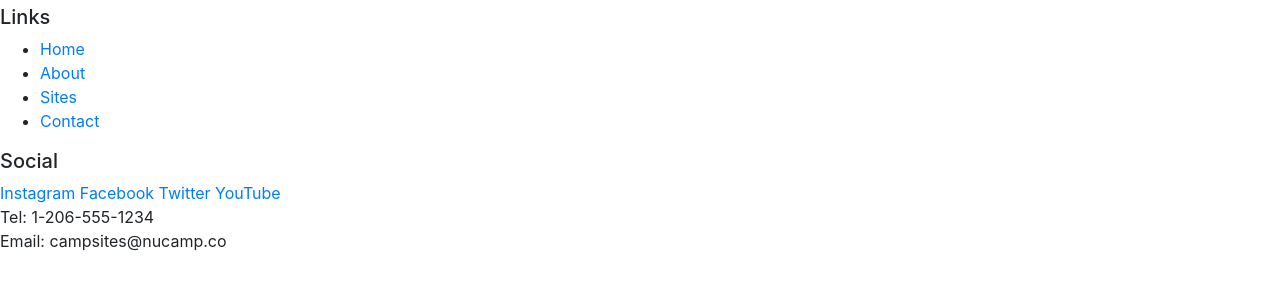
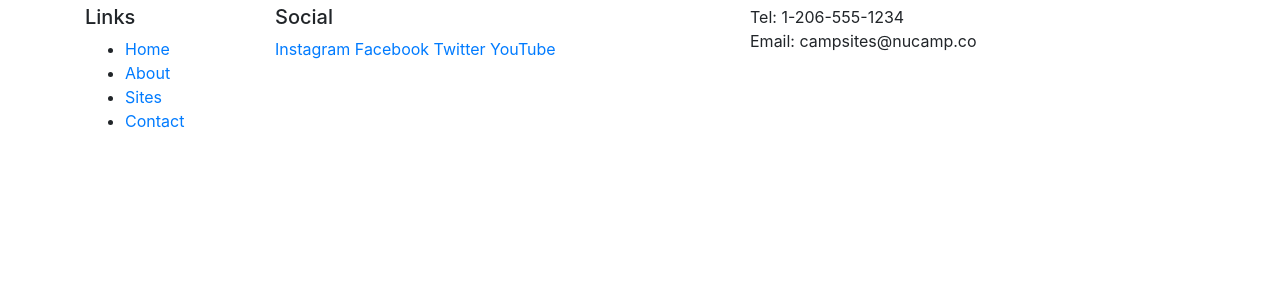
Before and after one commit to iantheminimalist/IanDeJesusNucamp-bootstrap, a website: page index.html in a window 1280 px wide. Shown: the part 373-662 px from the top of the page. Drawn offline with nearby package versions, Linux system fonts and the light colour scheme.

Commit message:
edited the footer tag with adding a row

```diff
--- a/index.html
+++ b/index.html
@@ -55,10 +55,11 @@
                 <p>Bootstrap Outfitters supplies you with gear you need at prices you can't beat.</p>
             </div>
         </div>
-
     </div>
     <footer>
-        <div>
+        <div class="container">
+            <div class="row">
+                <div class="col-4 col-sm-2">
                     <h5>Links</h5>
                     <ul>
                         <li><a href="#">Home</a></li>
@@ -67,17 +68,23 @@
                         <li><a href="#">Contact</a></li>
                     </ul>
                 </div>
-        <div>
+                <div class="col-6 col-sm-5">
                     <h5>Social</h5>
                     <a href="http://instagram.com/">Instagram</a>
                     <a href="http://facebook.com/">Facebook</a>
                     <a href="http://twitter.com/">Twitter</a>
                     <a href="http://youtube.com/">YouTube</a>
                 </div>
-        <div>
+                <div class="col-sm-4">
                     Tel: 1-206-555-1234<br />
                     Email: campsites@nucamp.co
                 </div>
+
+            </div>
+
+        </div>
+
+
     </footer>
 
     <!-- jQuery must come first, then Popper.js, then the Bootstrap JavaScript plugins.-->
```
Lines whose indentation alone changed are shown as unchanged.
